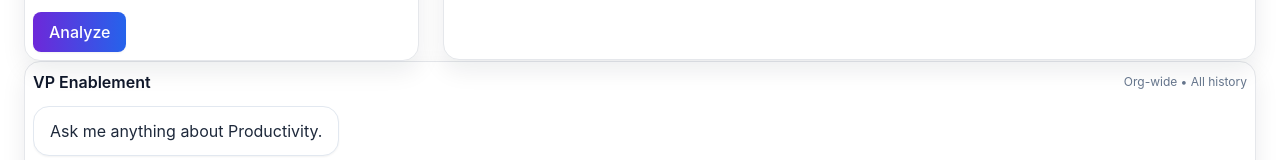
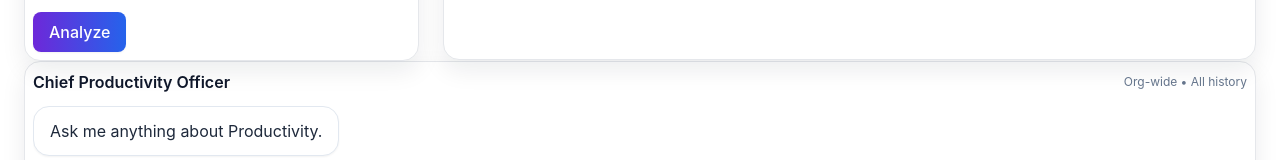
Before and after one commit to ashishvarghese242/sales-productivity-demo, a React (Vite) app: page / in a window 1280 px wide. Shown: the part 728-888 px from the top of the page. Built offline with nearby package versions, Linux system fonts and the light colour scheme.

Commit message:
Update VpEnablement.jsx

```diff
--- a/src/components/VpEnablement.jsx
+++ b/src/components/VpEnablement.jsx
@@ -85,7 +85,7 @@ export default function VpEnablement() {
   return (
     <div className="card w-full">
       <div className="flex items-center justify-between mb-3">
-        <h2 className="font-semibold">VP Enablement</h2>
+        <h2 className="font-semibold">Chief Productivity Officer</h2>
         {/* No page-filter binding by default */}
         <div className="text-xs text-slate-500">Org-wide • All history</div>
       </div>
```
